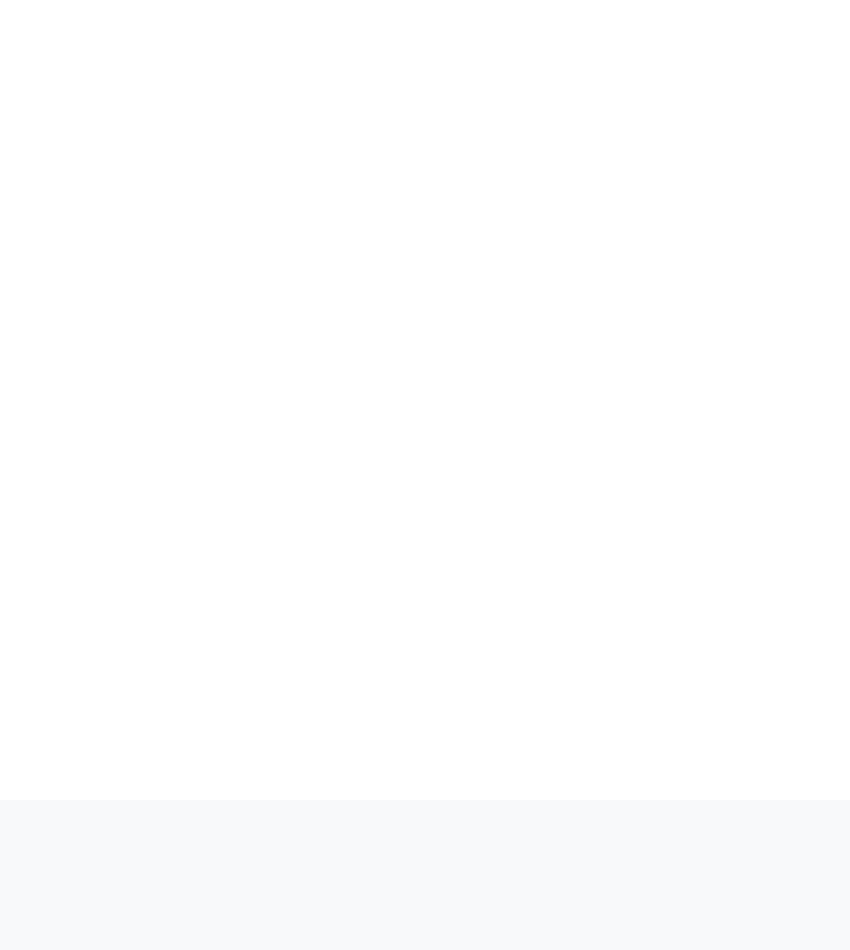
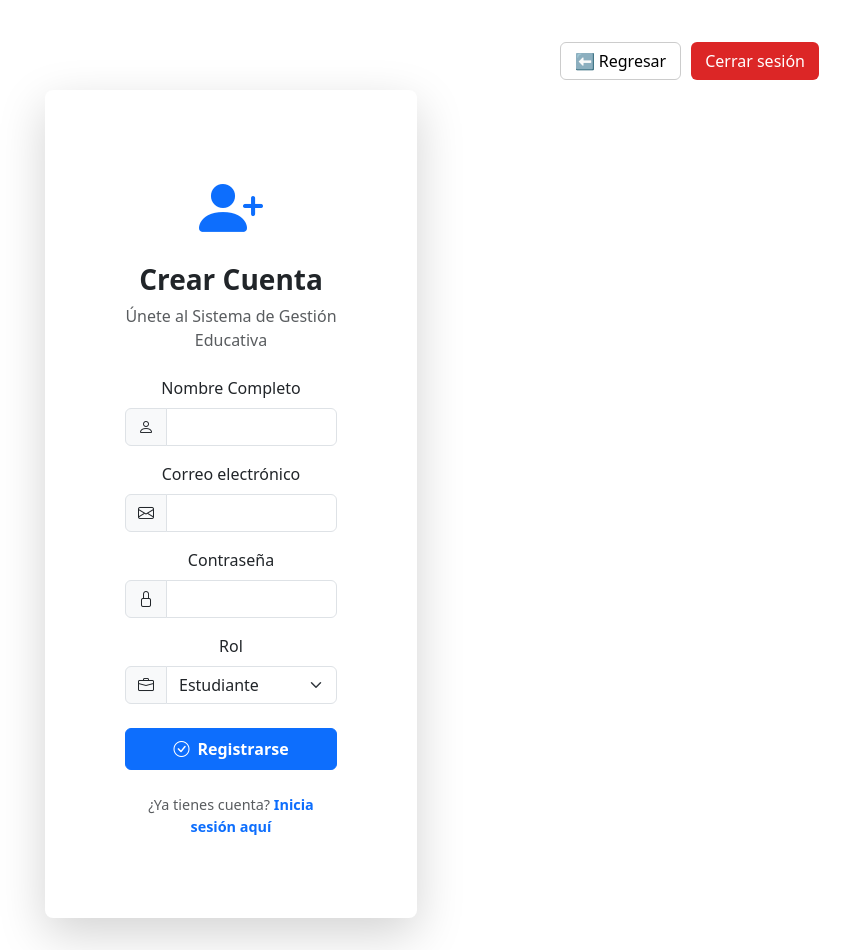
Before and after one commit to Chelinv/sofware_frontend, a React (Vite) app: page /register in a window 1280 px wide. Before the commit this address had no page. Shown: the whole page, without its empty margins (409-1259 px from the left). Before the commit the page ends 800 px from the top, so only its background shows below. Built offline with nearby package versions, Linux system fonts and the light colour scheme.

Commit message:
frontend 5

```diff
--- a/src/App.jsx
+++ b/src/App.jsx
@@ -2,6 +2,7 @@ import { Routes, Route } from 'react-router-dom';
 import Layout from './components/layout/Layout';
 import Home from './pages/Home';
 import Login from './pages/Login';
+import Register from './pages/Register';
 import UserList from './pages/Users/UserList';
 import SubjectList from './pages/Subjects/SubjectList';
 import EnrollmentList from './pages/Enrollments/EnrollmentList';
@@ -15,6 +16,7 @@ function App() {
       <Route path="/" element={<Layout />}>
         <Route index element={<Home />} />
         <Route path="login" element={<Login />} />
+        <Route path="register" element={<Register />} />
         <Route path="usuarios" element={<UserList />} />
         <Route path="asignaturas" element={<SubjectList />} />
         <Route path="inscripciones" element={<EnrollmentList />} />
--- a/src/api/api.tsx
+++ b/src/api/api.tsx
@@ -1,7 +1,7 @@
 import axios from "axios";
 
 const api = axios.create({
-  baseURL: "http://localhost:3000",
+  baseURL: "http://127.0.0.1:8000/api/v1",
 });
 
 api.interceptors.request.use((config) => {
--- a/src/pages/Login.jsx
+++ b/src/pages/Login.jsx
@@ -1,30 +1,49 @@
 import { useState } from "react";
-import { useNavigate } from "react-router-dom";
+import { useNavigate, Link } from "react-router-dom";
+import api from "../api/api";
+import Swal from "sweetalert2";
 
 const Login = () => {
     const [email, setEmail] = useState("");
     const [password, setPassword] = useState("");
     const [error, setError] = useState("");
+    const [loading, setLoading] = useState(false);
     const navigate = useNavigate();
 
-    const handleSubmit = (e) => {
+    const handleSubmit = async (e) => {
         e.preventDefault();
+        setError("");
+        setLoading(true);
 
-        // 🔹 Obtener usuarios guardados
-        const users = JSON.parse(localStorage.getItem("users")) || [];
+        try {
+            const response = await api.post("/auth/login", {
+                email,
+                password
+            });
 
-        // 🔹 Buscar usuario
-        const userFound = users.find(
-            (u) => u.email === email && u.password === password
-        );
+            // Guardar token y datos del usuario
+            localStorage.setItem("token", "fake-jwt-token");
+            localStorage.setItem("currentUser", JSON.stringify(response.data));
 
-        if (userFound) {
-            // 🔐 Token simulado
-            localStorage.setItem("token", "fake-jwt-token");
-            localStorage.setItem("currentUser", JSON.stringify(userFound));
+            Swal.fire({
+                icon: 'success',
+                title: '¡Bienvenido!',
+                text: `Hola ${response.data.nombre}`,
+                timer: 1500,
+                showConfirmButton: false
+            });
+
             navigate("/");
-        } else {
-            setError("Correo o contraseña incorrectos");
+        } catch (err) {
+            console.error(err);
+            setError(err.response?.data?.detail || "Correo o contraseña incorrectos");
+            Swal.fire({
+                icon: 'error',
+                title: 'Error de autenticación',
+                text: err.response?.data?.detail || "Correo o contraseña incorrectos",
+            });
+        } finally {
+            setLoading(false);
         }
     };
 
@@ -79,11 +98,18 @@ const Login = () => {
                                 </div>
                             </div>
 
-                            <button type="submit" className="btn btn-primary w-100 py-2 fw-semibold">
+                            <button type="submit" className="btn btn-primary w-100 py-2 fw-semibold" disabled={loading}>
                                 <i className="bi bi-box-arrow-in-right me-2"></i>
-                                Iniciar sesión
+                                {loading ? "Iniciando sesión..." : "Iniciar sesión"}
                             </button>
                         </form>
+
+                        <div className="text-center mt-3">
+                            <Link to="/register" className="text-primary text-decoration-none">
+                                <i className="bi bi-person-plus me-1"></i>
+                                ¿No tienes cuenta? Crear cuenta
+                            </Link>
+                        </div>
 
                         <div className="text-center mt-4 text-muted" style={{ fontSize: "0.9rem" }}>
                             © {new Date().getFullYear()} SGIE · Acceso seguro
--- /dev/null
+++ b/src/pages/Register.jsx
@@ -0,0 +1,154 @@
+import { useState } from "react";
+import { useNavigate, Link } from "react-router-dom";
+import api from "../api/api"; // Import the configured axios instance
+import Swal from "sweetalert2";
+
+const Register = () => {
+    const [formData, setFormData] = useState({
+        nombre: "",
+        email: "",
+        password: "",
+        rol: "Estudiante" // Default role
+    });
+    const [error, setError] = useState("");
+    const navigate = useNavigate();
+
+    const handleChange = (e) => {
+        setFormData({
+            ...formData,
+            [e.target.name]: e.target.value
+        });
+    };
+
+    const handleSubmit = async (e) => {
+        e.preventDefault();
+        setError("");
+
+        try {
+            await api.post("/usuarios/", formData);
+
+            Swal.fire({
+                icon: 'success',
+                title: '¡Registro exitoso!',
+                text: 'Ahora puedes iniciar sesión con tu cuenta.',
+            });
+
+            navigate("/login");
+        } catch (err) {
+            console.error(err);
+            setError(err.response?.data?.detail || "Error al registrar usuario");
+            Swal.fire({
+                icon: 'error',
+                title: 'Error',
+                text: err.response?.data?.detail || "Error al registrar usuario",
+            });
+        }
+    };
+
+    return (
+        <div className="container d-flex align-items-center justify-content-center" style={{ minHeight: "100vh" }}>
+            <div className="col-md-5 col-lg-4">
+                <div className="card shadow-lg border-0">
+                    <div className="card-body p-5">
+                        <div className="text-center mb-4">
+                            <i className="bi bi-person-plus-fill text-primary display-3"></i>
+                            <h3 className="mt-3 fw-bold">Crear Cuenta</h3>
+                            <p className="text-muted">Únete al Sistema de Gestión Educativa</p>
+                        </div>
+
+                        {error && (
+                            <div className="alert alert-danger text-center py-2">
+                                <i className="bi bi-exclamation-circle me-2"></i>
+                                {error}
+                            </div>
+                        )}
+
+                        <form onSubmit={handleSubmit}>
+                            <div className="mb-3">
+                                <label className="form-label">Nombre Completo</label>
+                                <div className="input-group">
+                                    <span className="input-group-text">
+                                        <i className="bi bi-person"></i>
+                                    </span>
+                                    <input
+                                        type="text"
+                                        className="form-control"
+                                        name="nombre"
+                                        value={formData.nombre}
+                                        onChange={handleChange}
+                                        required
+                                    />
+                                </div>
+                            </div>
+
+                            <div className="mb-3">
+                                <label className="form-label">Correo electrónico</label>
+                                <div className="input-group">
+                                    <span className="input-group-text">
+                                        <i className="bi bi-envelope"></i>
+                                    </span>
+                                    <input
+                                        type="email"
+                                        className="form-control"
+                                        name="email"
+                                        value={formData.email}
+                                        onChange={handleChange}
+                                        required
+                                    />
+                                </div>
+                            </div>
+
+                            <div className="mb-3">
+                                <label className="form-label">Contraseña</label>
+                                <div className="input-group">
+                                    <span className="input-group-text">
+                                        <i className="bi bi-lock"></i>
+                                    </span>
+                                    <input
+                                        type="password"
+                                        className="form-control"
+                                        name="password"
+                                        value={formData.password}
+                                        onChange={handleChange}
+                                        required
+                                    />
+                                </div>
+                            </div>
+
+                            <div className="mb-4">
+                                <label className="form-label">Rol</label>
+                                <div className="input-group">
+                                    <span className="input-group-text">
+                                        <i className="bi bi-briefcase"></i>
+                                    </span>
+                                    <select
+                                        className="form-select"
+                                        name="rol"
+                                        value={formData.rol}
+                                        onChange={handleChange}
+                                    >
+                                        <option value="Estudiante">Estudiante</option>
+                                        <option value="Docente">Docente</option>
+                                        <option value="Padre">Padre</option>
+                                        <option value="Administrador">Administrador</option>
+                                    </select>
+                                </div>
+                            </div>
+
+                            <button type="submit" className="btn btn-primary w-100 py-2 fw-semibold">
+                                <i className="bi bi-check-circle me-2"></i>
+                                Registrarse
+                            </button>
+                        </form>
+
+                        <div className="text-center mt-4 text-muted" style={{ fontSize: "0.9rem" }}>
+                            ¿Ya tienes cuenta? <Link to="/login" className="text-primary text-decoration-none fw-semibold">Inicia sesión aquí</Link>
+                        </div>
+                    </div>
+                </div>
+            </div>
+        </div>
+    );
+};
+
+export default Register;
```
